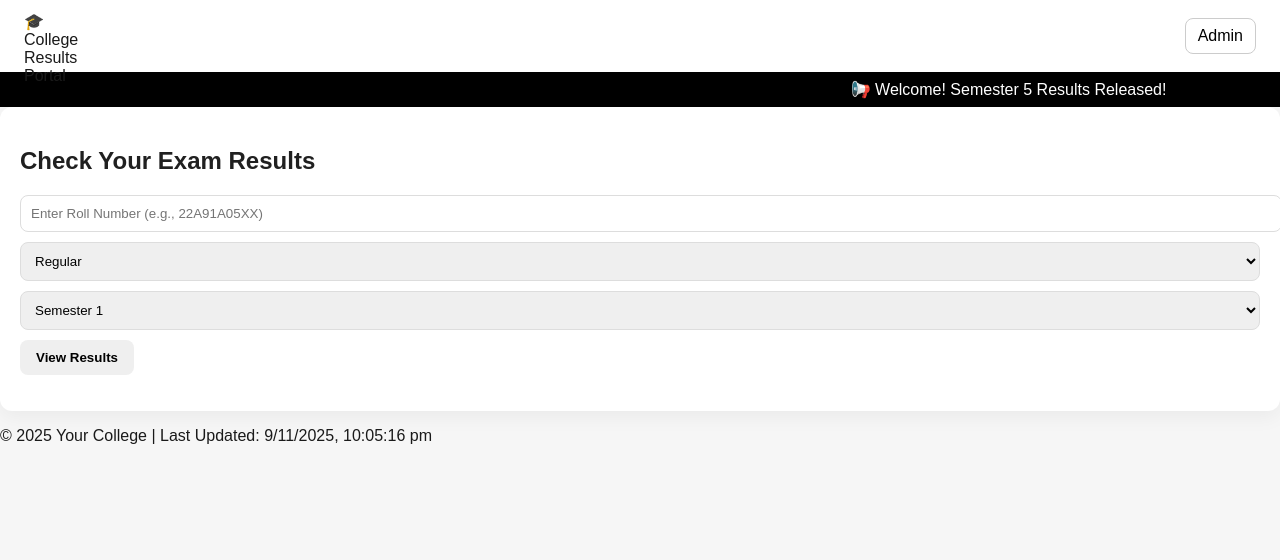
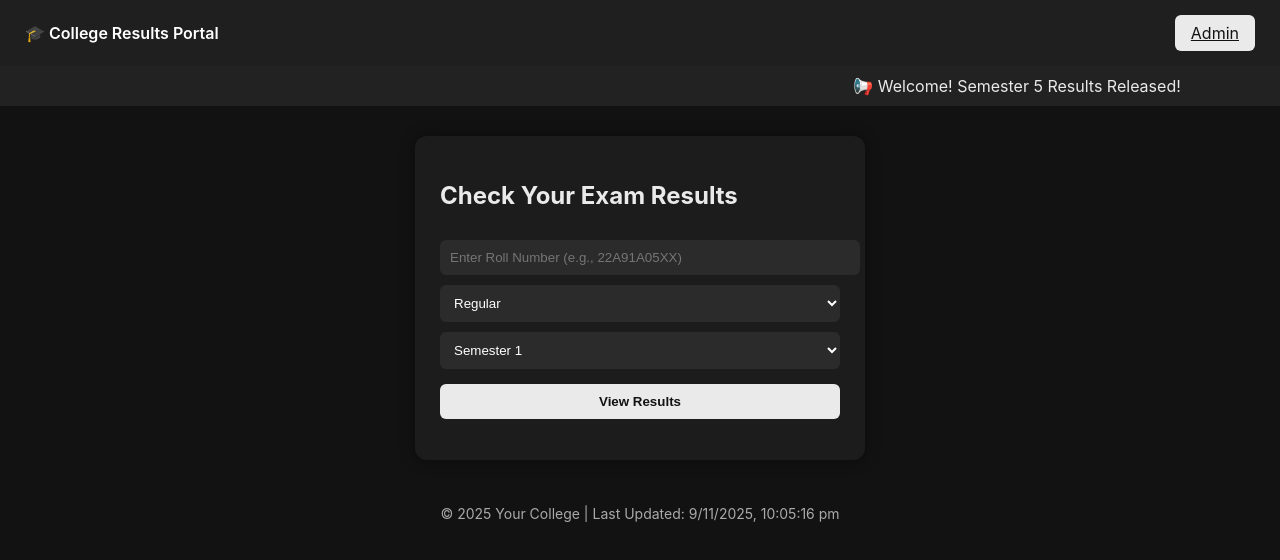
Before and after one commit to Chaithanyamandula/alietresultsportal, a plain HTML site: page index.html in a window 1280 px wide. Drawn offline with Linux system fonts and the light colour scheme.

Commit message:
Update style.css

```diff
--- a/style.css
+++ b/style.css
@@ -1,30 +1,44 @@
-:root {
-  --bg: #f6f6f6;
-  --card: #ffffff;
-  --accent: #202020;
-  --muted: #7a7a7a;
-  --radius: 12px;
-  --shadow: 0 6px 20px rgba(0,0,0,0.05);
-  font-family: 'Poppins', sans-serif;
+body {
+  font-family: "Inter", sans-serif;
+  background: #121212;
+  color: #eaeaea;
+  margin: 0;
 }
-
-body { background: var(--bg); margin: 0; color: #1a1a1a; }
-.nav { display:flex; justify-content:space-between; align-items:center; background:#fff; padding:12px 24px; box-shadow:var(--shadow); }
-.logo { border-radius:8px; width:48px; height:48px; }
-.brand { display:flex; align-items:center; gap:12px; }
-.college-name { font-weight:600; }
-.subtext { font-size:13px; color:var(--muted); }
-.admin-btn { border:1px solid #ccc; padding:8px 12px; border-radius:8px; text-decoration:none; color:#000; }
-.container { max-width:800px; margin:20px auto; padding:0 16px; }
-h1,h2 { color:var(--accent); }
-.card { background:var(--card); border-radius:var(--radius); padding:20px; box-shadow:var(--shadow); margin-bottom:16px; }
-label { display:block; color:var(--muted); margin-bottom:6px; }
-input, select { width:100%; padding:10px; border:1px solid #ddd; border-radius:8px; margin-bottom:10px; }
-button { border:none; padding:10px 16px; border-radius:8px; cursor:pointer; font-weight:600; }
-.primary { background:var(--accent); color:#fff; }
-.secondary { background:#e9e9e9; color:#000; }
-.msg { font-size:13px; color:red; }
-.hidden { display:none; }
-.news-bar { background:#000; color:#fff; padding:8px; text-align:center; overflow:hidden; white-space:nowrap; }
-.news-bar span { display:inline-block; padding-left:100%; animation:scroll-left 15s linear infinite; }
-@keyframes scroll-left { from{transform:translateX(0);} to{transform:translateX(-100%);} }
+.nav {
+  background: #1f1f1f;
+  padding: 15px 25px;
+  display: flex;
+  justify-content: space-between;
+  align-items: center;
+}
+.logo { font-weight: 600; color: #fff; }
+.admin-btn {
+  background: #eaeaea; color: #121212; padding: 8px 16px;
+  border: none; border-radius: 6px; cursor: pointer;
+}
+.news-bar {
+  background: #222; padding: 10px 0; overflow: hidden; white-space: nowrap;
+}
+.news-bar span {
+  display: inline-block;
+  padding-left: 100%;
+  animation: scroll-left 15s linear infinite;
+}
+@keyframes scroll-left { from { transform: translateX(0); } to { transform: translateX(-100%); } }
+.card {
+  background: #1c1c1c; margin: 30px auto; padding: 25px;
+  border-radius: 12px; max-width: 400px; box-shadow: 0 0 15px rgba(0,0,0,0.4);
+}
+input, select {
+  width: 100%; margin-top: 10px; padding: 10px;
+  border: none; border-radius: 6px; background: #2b2b2b; color: #fff;
+}
+button {
+  width: 100%; margin-top: 15px; padding: 10px; border: none;
+  border-radius: 6px; background: #eaeaea; color: #121212; font-weight: 600;
+}
+button:hover { background: #cfcfcf; }
+.results { width: 80%; margin: 20px auto; text-align: center; }
+table { width: 100%; border-collapse: collapse; background: #1e1e1e; }
+th, td { padding: 8px; border-bottom: 1px solid #333; }
+.footer { text-align: center; padding: 15px; font-size: 14px; color: #aaa; }
```
